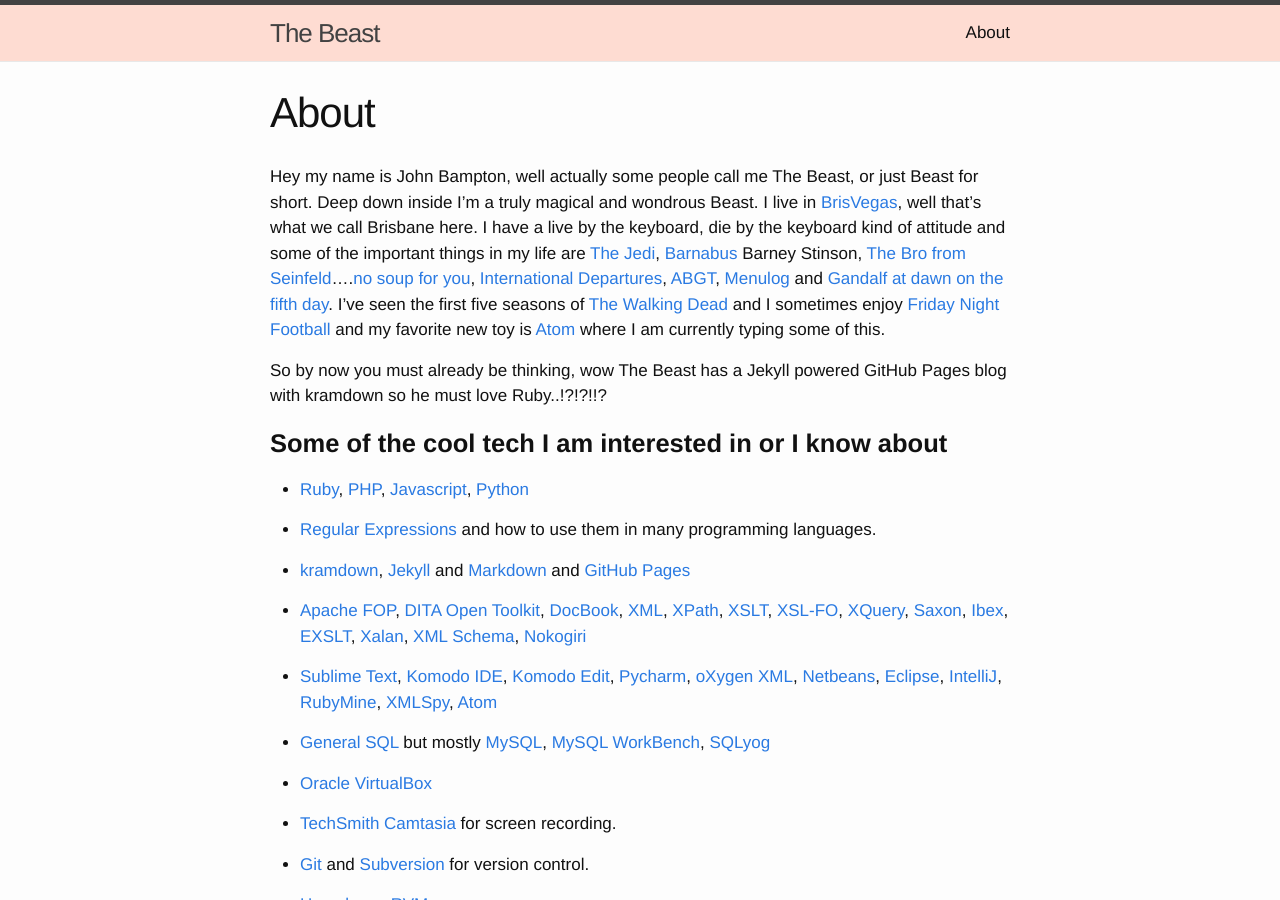
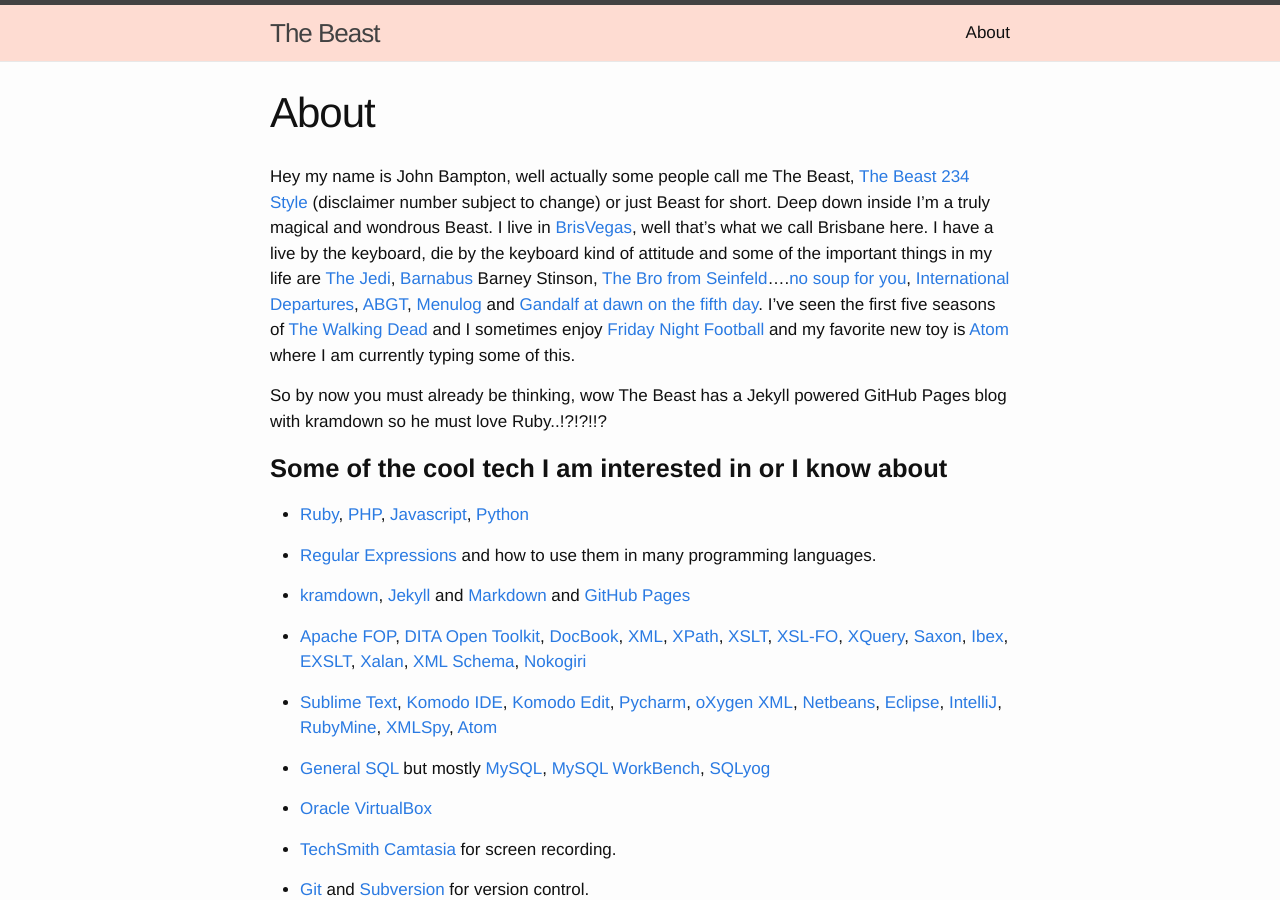
Before and after one commit to slurpcode/beast, a Jekyll site: the page built from about.md, in a window 1280 px wide and 900 px high. Built offline with Jekyll 4.4.1, drawn with Linux system fonts in a browser that asks for light colours.

Commit message:
Update about.md

```diff
--- a/about.md
+++ b/about.md
@@ -4,7 +4,7 @@ title: About
 permalink: /about/
 ---
 
-Hey my name is John Bampton, well actually some people call me The Beast, or just Beast for short.  Deep down inside I'm a truly magical and wondrous Beast. I live in [BrisVegas](https://en.wikipedia.org/wiki/Brisbane){:target="_blank"}, well that's what we call Brisbane here.
+Hey my name is John Bampton, well actually some people call me The Beast,  [The Beast 234 Style](https://www.codewars.com/users/Beast/site-events){:target="_blank"} (disclaimer number subject to change) or just Beast for short.  Deep down inside I'm a truly magical and wondrous Beast. I live in [BrisVegas](https://en.wikipedia.org/wiki/Brisbane){:target="_blank"}, well that's what we call Brisbane here.
 I have a live by the keyboard, die by the keyboard kind of attitude and some of the important things in my life are [The Jedi](
 https://www.google.com.au/search?q=jedi+master&tbm=isch&tbo=u&source=univ&sa=X&ved=0ahUKEwiZgqHXk9zLAhXkYaYKHW05CB4QsAQIPA&biw=1285&bih=1415){:target="_blank"}, [Barnabus](
 https://en.wikipedia.org/wiki/Barney_Stinson){:target="_blank"} Barney Stinson, [The Bro from Seinfeld](
```
